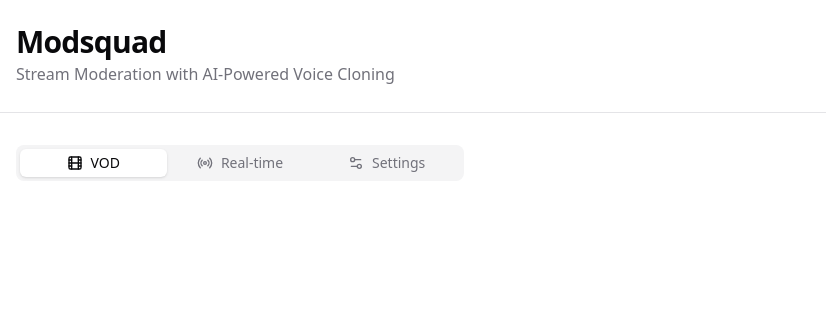
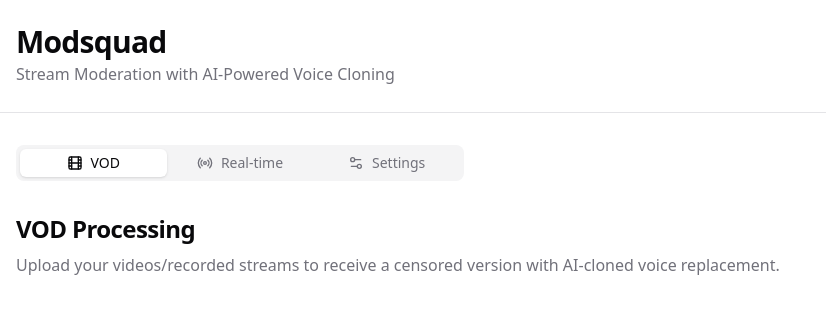
Before and after one commit to kumathy/Modsquad, a React (Vite) app: page / in a window 1280 px wide. Shown: the top 314 px of the page, without its empty margins (0-826 px from the left). Built offline with nearby package versions, Linux system fonts and the light colour scheme.

Commit message:
Add basic tabs content

```diff
--- a/src/App.jsx
+++ b/src/App.jsx
@@ -35,6 +35,38 @@ export default function App() {
               Settings
             </TabsTrigger>
           </TabsList>
+
+          <div className="mt-8">
+            <TabsContent value="vod">
+              <div>
+                <h2 className="text-2xl font-semibold tracking-tight mb-2">
+                  VOD Processing
+                </h2>
+                <p className="text-muted-foreground">
+                  Upload your videos/recorded streams to receive a censored
+                  version with AI-cloned voice replacement.
+                </p>
+              </div>
+            </TabsContent>
+
+            <TabsContent value="real-time">
+              <div>
+                <h2 className="text-2xl font-semibold tracking-tight mb-2">
+                  Real-time Stream Monitoring
+                </h2>
+                <p className="text-muted-foreground">Coming soon!</p>
+              </div>
+            </TabsContent>
+
+            <TabsContent value="settings">
+              <div>
+                <h2 className="text-2xl font-semibold tracking-tight mb-2">
+                  Settings
+                </h2>
+                <p className="text-muted-foreground">Coming soon!</p>
+              </div>
+            </TabsContent>
+          </div>
         </Tabs>
       </main>
     </div>
```
